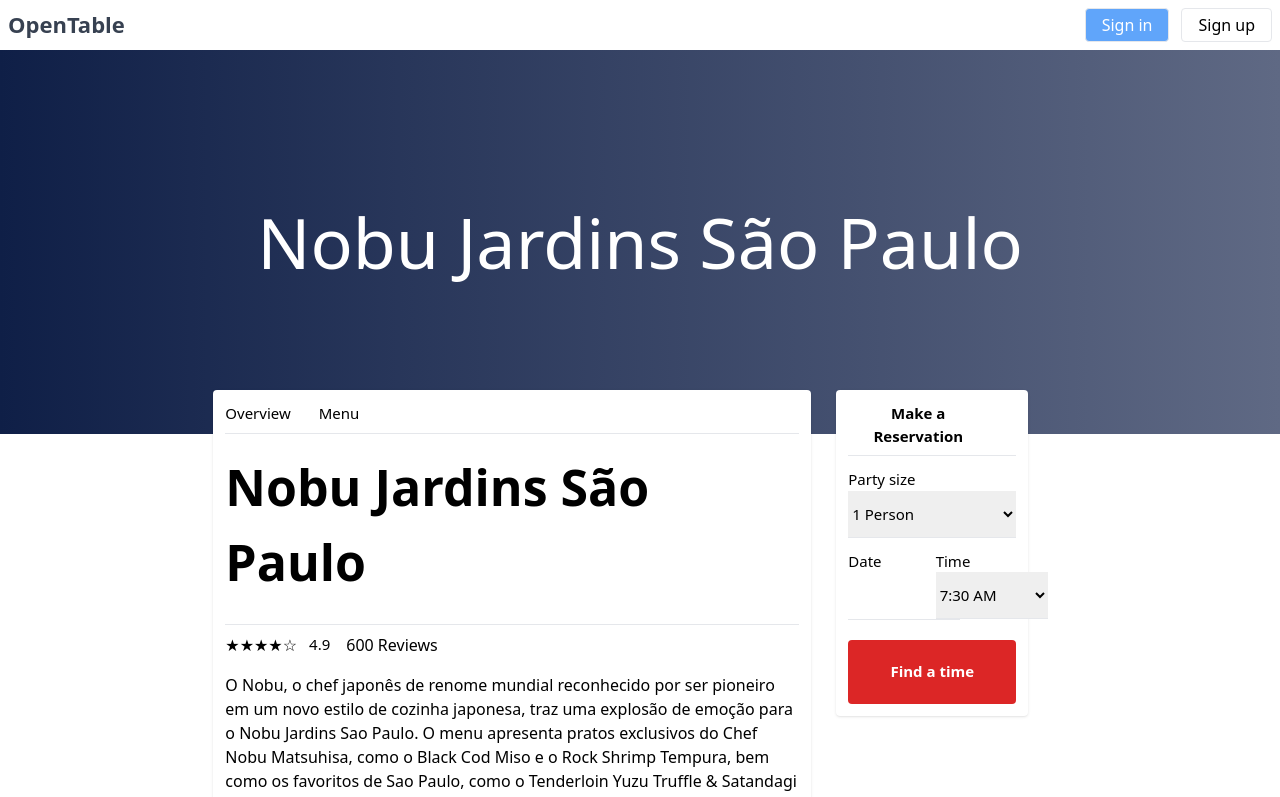
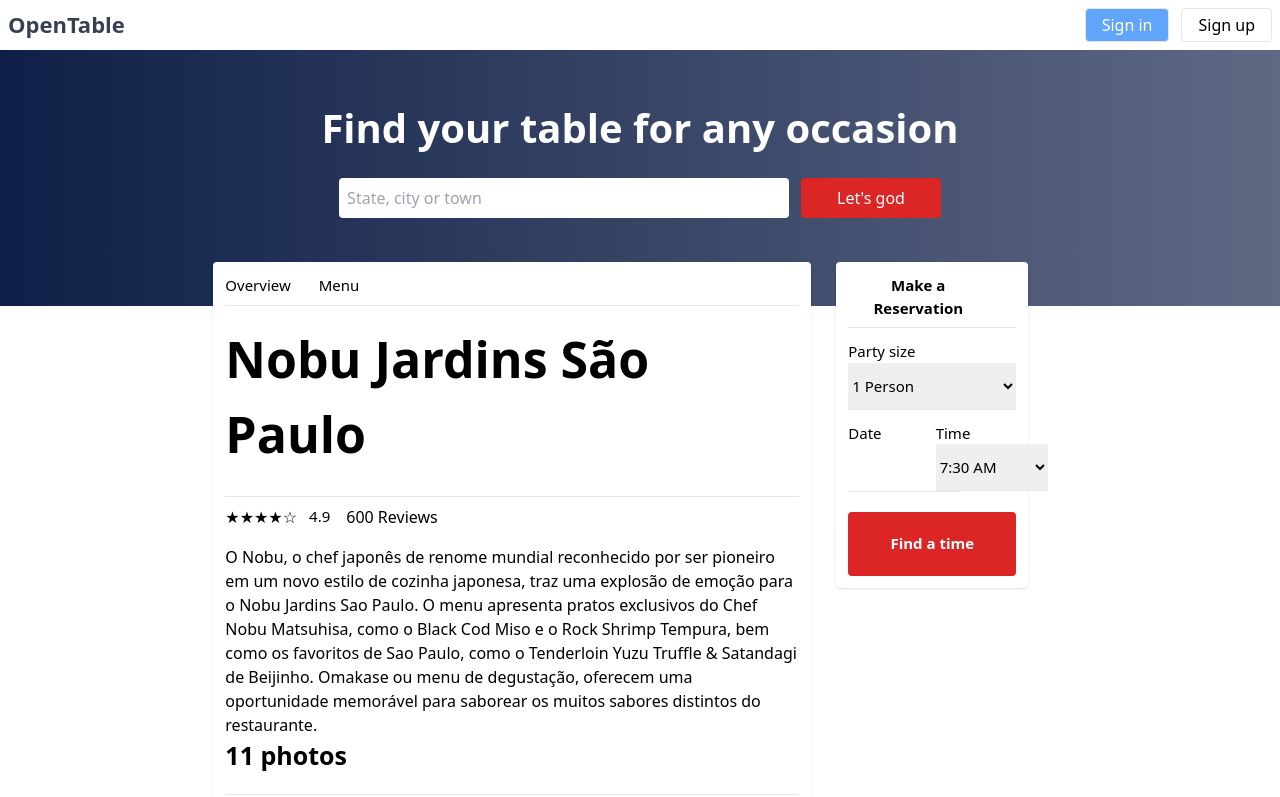
Before and after one commit to w0rz/Open-table-clone, a Next.js app: page /restaurant/nobu-jardins-sao-paulo in a window 1280 px wide. Shown: the top 797 px of the page. Built offline with nearby package versions, Linux system fonts and the light colour scheme.

Commit message:
DRY principle applied to components

```diff
--- a/app/restaurant/[slug]/menu/page.tsx
+++ b/app/restaurant/[slug]/menu/page.tsx
@@ -5,13 +5,10 @@
 export default function RestaurantMenuPage() {
   return (
   <>
-        <Header />
-        <div className="flex m-auto w-2/3 justify-between items-start 0 -mt-11">
-          <div className="bg-white w-[100%] p-3 shadow rounded">
+ <div className="bg-white w-[100%] p-3 shadow rounded">
             <RestaurantNavBar />
             <Menu />
           </div>
-        </div>
   </>
   );
 }
--- a/app/restaurant/[slug]/page.tsx
+++ b/app/restaurant/[slug]/page.tsx
@@ -1,6 +1,5 @@
 import Description from "./components/Description";
 import Gallery from "./components/Gallery";
-import Header from "./components/Header";
 import Rating from "./components/Rating";
 import ReservationCard from "./components/ReservationCard";
 import RestaurantNavBar from "./components/RestaurantNavBar";
@@ -10,8 +9,6 @@
 export default function RestaurantDetails() {
   return (
 <>
-<Header />
-        <div className="flex m-auto w-2/3 justify-between items-start 0 -mt-11">
           <div className="bg-white w-[70%] p-3 shadow rounded">
             <RestaurantNavBar />
             <Title />
@@ -23,7 +20,6 @@
           <div className="w-[27%] relative text-reg">
             <ReservationCard />
           </div>
-        </div>
  </>
  );
 }
--- /dev/null
+++ b/app/restaurant/layout.tsx
@@ -0,0 +1,16 @@
+import Header from "../components/Header";
+
+export default function RestaurantLayout({
+  children,
+}: {
+  children: React.ReactNode
+}) {
+  return (
+ <main>
+        <Header />
+        <div className="flex m-auto w-2/3 justify-between items-start 0 -mt-11">
+        {children}
+        </div>
+        </main>
+  )
+}
```
